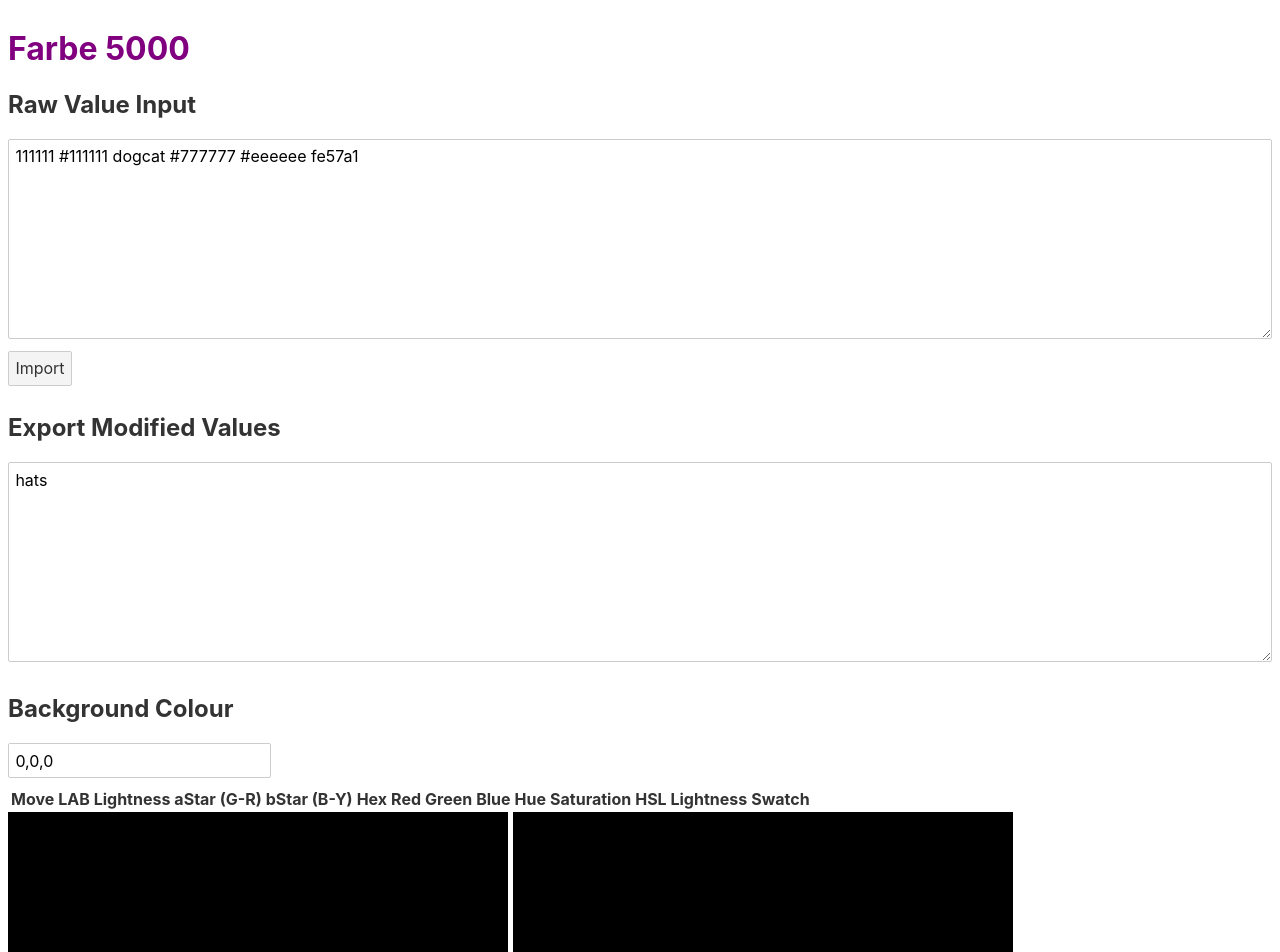
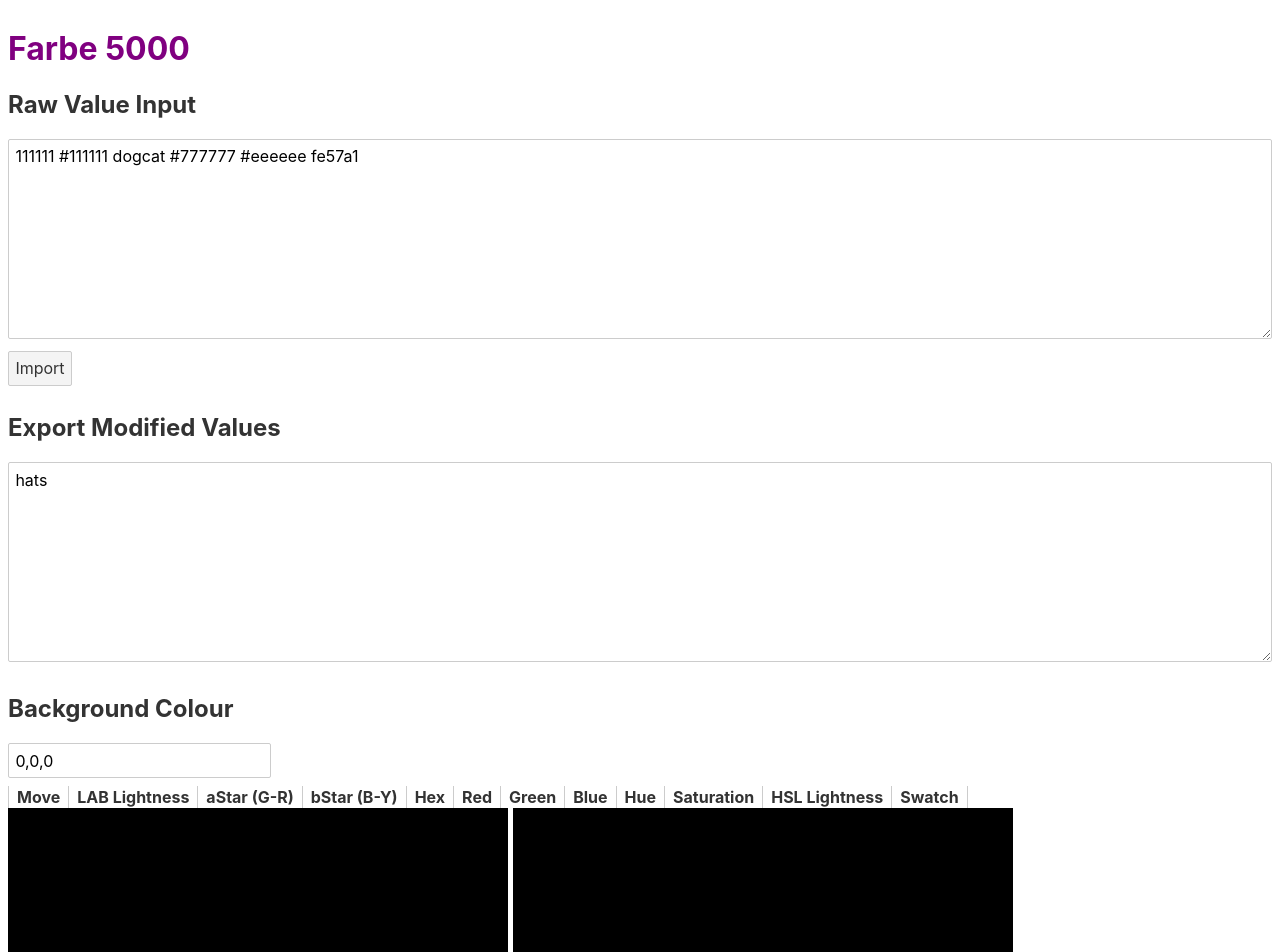
Before and after one commit to jeffhiltz/farbe5000, a Svelte app: page / in a window 1280 px wide. Shown: the top 952 px of the page. Built offline with nearby package versions, Linux system fonts and the light colour scheme.

Commit message:
make table easier to read

```diff
--- a/src/ColorTable.svelte
+++ b/src/ColorTable.svelte
@@ -14,6 +14,19 @@
   }
 
 </script>
+
+<style>
+  table {
+    border-collapse: collapse;
+  }
+
+  th {
+    border-left: 1px solid #ccc;
+    border-right: 1px solid #ccc;
+    padding-left: 0.5em;
+    padding-right: 0.5em;
+  }
+</style>
 
 <table>
   <thead>
--- a/src/ColorTableRow.svelte
+++ b/src/ColorTableRow.svelte
@@ -46,6 +46,18 @@
   }
 </script>
 
+<style>
+  input[type=number] {
+    width: 4em;
+  }
+
+  td {
+    text-align: center;
+    border-left: 1px solid #ccc;
+    border-right: 1px solid #ccc;
+  }
+</style>
+
 <tr>
   <td><button on:click={handleUpClick}>&#8593;</button><button on:click={handleDownClick}>&#8595;</button></td>
   <td><input type=number min=0 max=100 bind:value={lightness}></td>
```
